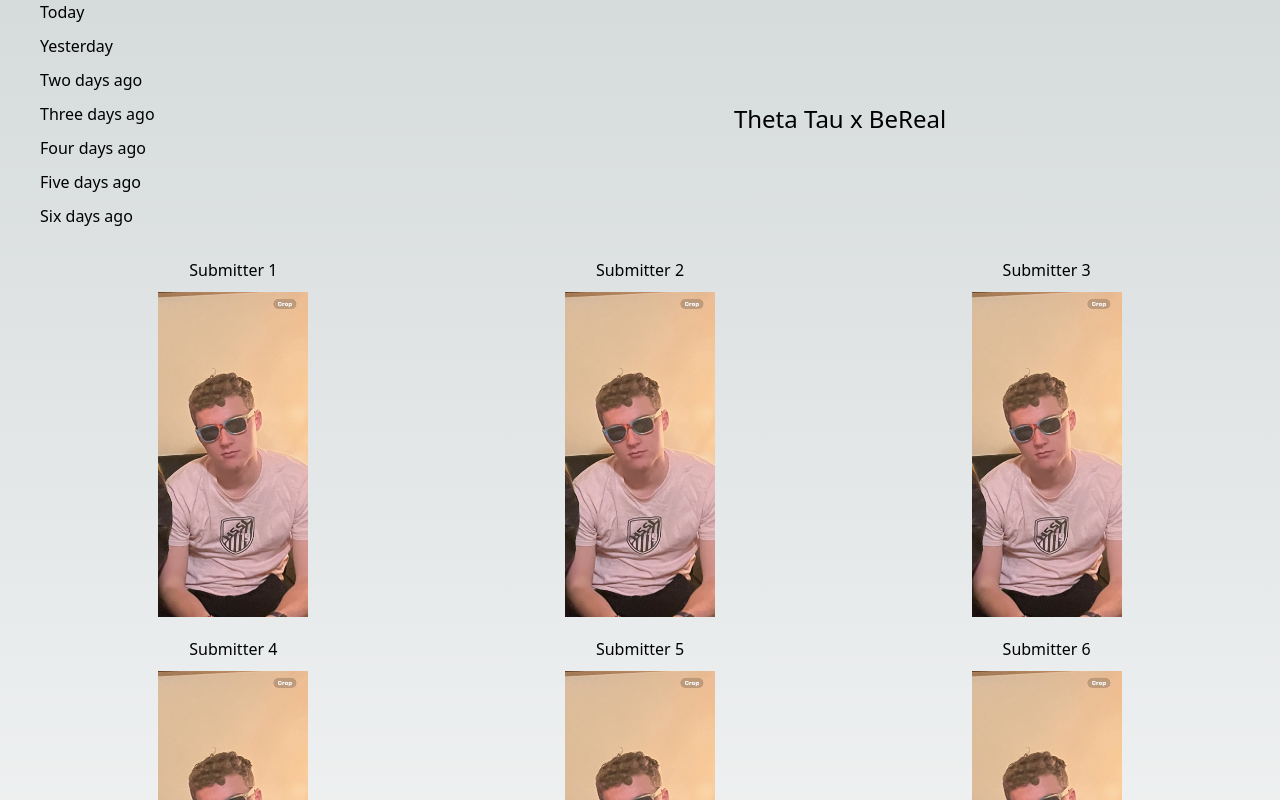
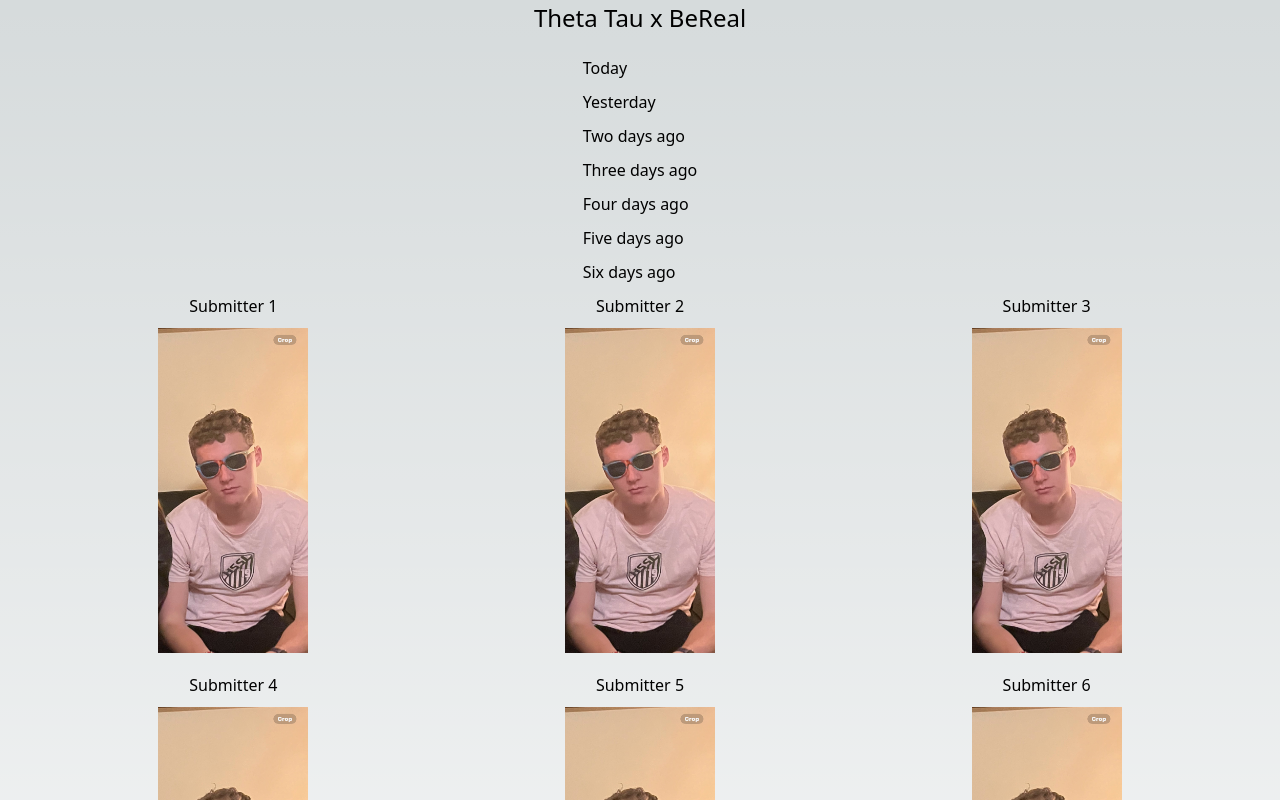
Before and after one commit to HariChidam/eta-pledge-project, a Next.js app: page / in a window 1280 px wide. Shown: the top 800 px of the page. Built offline with nearby package versions, Linux system fonts and the light colour scheme; no server answers; the database is empty.

Commit message:
figma kinda on the web now

```diff
--- a/src/pages/index.js
+++ b/src/pages/index.js
@@ -24,17 +24,18 @@ export default function Home() {
   return (
     <div style={{ display: 'flex', flexDirection: 'column', alignItems: 'center', maxWidth: '1200px', margin: 'auto' }}>
       <div style={{ display: 'flex', justifyContent: 'flex-start', alignItems: 'center', width: '100%', marginBottom: '20px' }}>
-        {/* Tabs on the left */}
-        <div style={{ flex: '1', height: '100%' }}>
+
+        {/* Title */}
+        <h1 style={{ flex: '2', textAlign: 'center', fontSize: '24px' }}>Theta Tau x BeReal</h1>
+      </div>
+      {/* Tabs on the left */}
+      <div style={{ flex: '1', height: '100%' }}>
           {tabs.map((tab, index) => (
             <div key={index} style={{ marginBottom: '10px', cursor: 'pointer' }} onClick={() => setActiveTab(tab)}>
               {tab}
             </div>
           ))}
         </div>
-        {/* Title */}
-        <h1 style={{ flex: '2', textAlign: 'center', fontSize: '24px' }}>Theta Tau x BeReal</h1>
-      </div>
 
       {/* Photos in a 3x3 grid */}
       <div style={{ display: 'grid', gridTemplateColumns: 'repeat(3, 1fr)', gap: '20px', width: '100%' }}>
```
